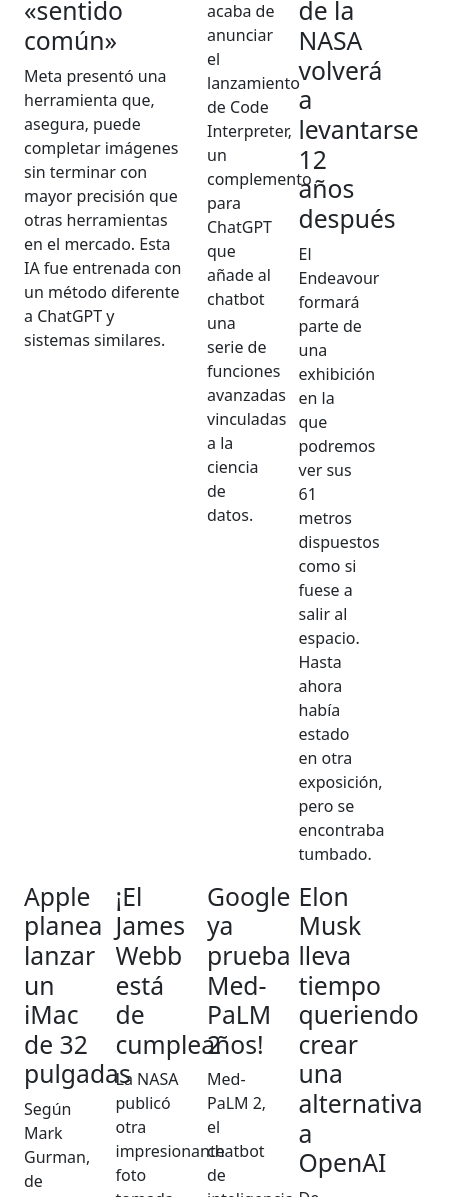
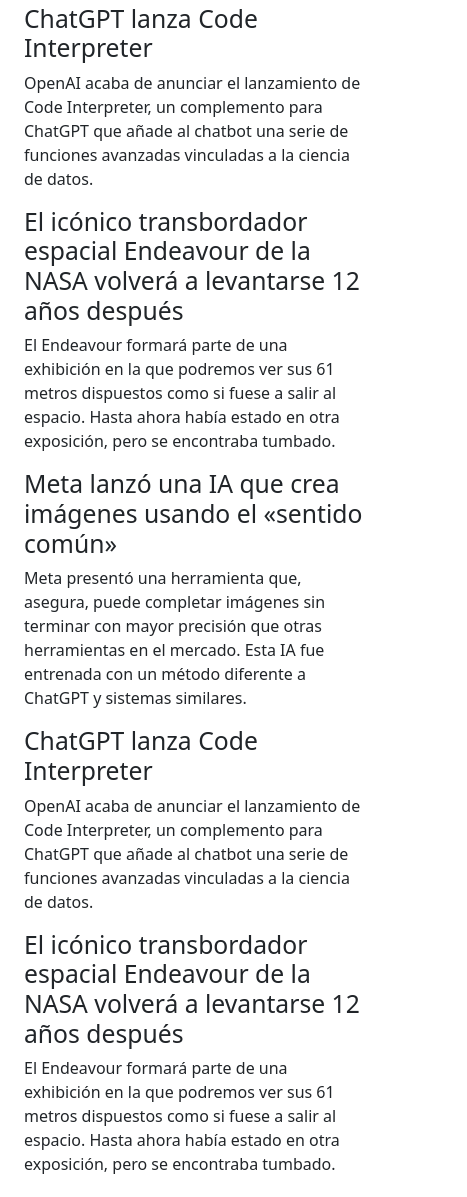
Before and after one commit to fuentes9hugo/bootstrap-mastermind, a plain HTML site: page todo-tecnologia/index.html in a window 390 px wide. Shown: the part 803-2000 px from the top of the page, 467 px wide, since content can reach past the window. Drawn offline with Linux system fonts and the light colour scheme; files that its build step writes are made by us from their sources.

Commit message:
Grid system part 2

```diff
--- a/todo-tecnologia/index.html
+++ b/todo-tecnologia/index.html
@@ -15,7 +15,7 @@
         <!--NOTICIAS PRINCIPALES-->
         <article class="container">
             <div class="row">
-                <div class="col mastermind">
+                <div class="col-sm mastermind">
                     <h2>Qué es Threads, la nueva alternativa de Instagram a Twitter</h2>
                     <p>Threads es una red social de microblogging, que es como se llama a esas creadas para publicar mensajes cortos. Es una red social creada por Meta, la empresa responsable de Facebook, WhatsApp e Instagram, y de hecho ha sido desarrollada por el equipo de Instagram.</p>
                 </div>
@@ -29,15 +29,33 @@
         <!--NOTICIAS SECUNDARIAS-->
         <article class="container">
             <div class="row">
-                <div class="col-6 mastermind">
+                <div class="col-sm-6 mastermind">
                     <h2>Meta lanzó una IA que crea imágenes usando el «sentido común»</h2>
                     <p>Meta presentó una herramienta que, asegura, puede completar imágenes sin terminar con mayor precisión que otras herramientas en el mercado. Esta IA fue entrenada con un método diferente a ChatGPT y sistemas similares.</p>
                 </div>
-                <div class="col-3 mastermindgray80">
+                <div class="col-sm-3 mastermindgray80">
                     <h2>ChatGPT lanza Code Interpreter</h2>
                     <p>OpenAI acaba de anunciar el lanzamiento de Code Interpreter, un complemento para ChatGPT que añade al chatbot una serie de funciones avanzadas vinculadas a la ciencia de datos.</p>
                 </div>
-                <div class="col-3 mastermindgray60">
+                <div class="col-sm-3 mastermindgray60">
+                    <h2>El icónico transbordador espacial Endeavour de la NASA volverá a levantarse 12 años después</h2>
+                    <p>El Endeavour formará parte de una exhibición en la que podremos ver sus 61 metros dispuestos como si fuese a salir al espacio. Hasta ahora había estado en otra exposición, pero se encontraba tumbado.
+                </div>
+          </div>
+        </article>
+        <!--NOTICIAS SECUNDARIAS-->
+        <!--NOTICIAS SECUNDARIAS-->
+        <article class="container">
+            <div class="row">
+                <div class="col-sm-4 col-md-6 mastermind">
+                    <h2>Meta lanzó una IA que crea imágenes usando el «sentido común»</h2>
+                    <p>Meta presentó una herramienta que, asegura, puede completar imágenes sin terminar con mayor precisión que otras herramientas en el mercado. Esta IA fue entrenada con un método diferente a ChatGPT y sistemas similares.</p>
+                </div>
+                <div class="col-sm-4 col-md-3 mastermindgray80">
+                    <h2>ChatGPT lanza Code Interpreter</h2>
+                    <p>OpenAI acaba de anunciar el lanzamiento de Code Interpreter, un complemento para ChatGPT que añade al chatbot una serie de funciones avanzadas vinculadas a la ciencia de datos.</p>
+                </div>
+                <div class="col-sm-4 col-md-3 mastermindgray60">
                     <h2>El icónico transbordador espacial Endeavour de la NASA volverá a levantarse 12 años después</h2>
                     <p>El Endeavour formará parte de una exhibición en la que podremos ver sus 61 metros dispuestos como si fuese a salir al espacio. Hasta ahora había estado en otra exposición, pero se encontraba tumbado.
                 </div>
@@ -46,7 +64,7 @@
         <!--NOTICIAS SECUNDARIAS-->
         <!--OTRAS NOTICIAS-->
         <article class="container">
-            <div class="row row-cols-4">
+            <div class="row row-cols-1 row-cols-sm-2 row-cols-md-4">
                 <div class="col mastermindgray80">
                     <h2>Apple planea lanzar un iMac de 32 pulgadas</h2>
                     <p>Según Mark Gurman, de Bloomberg, Apple está experimentando con versiones del iMac con pantallas más grandes. Uno podría ser de 32 pulgadas.</p>
```
Also changed, not shown: parallel-project/index.html (+11 -6 lines).
